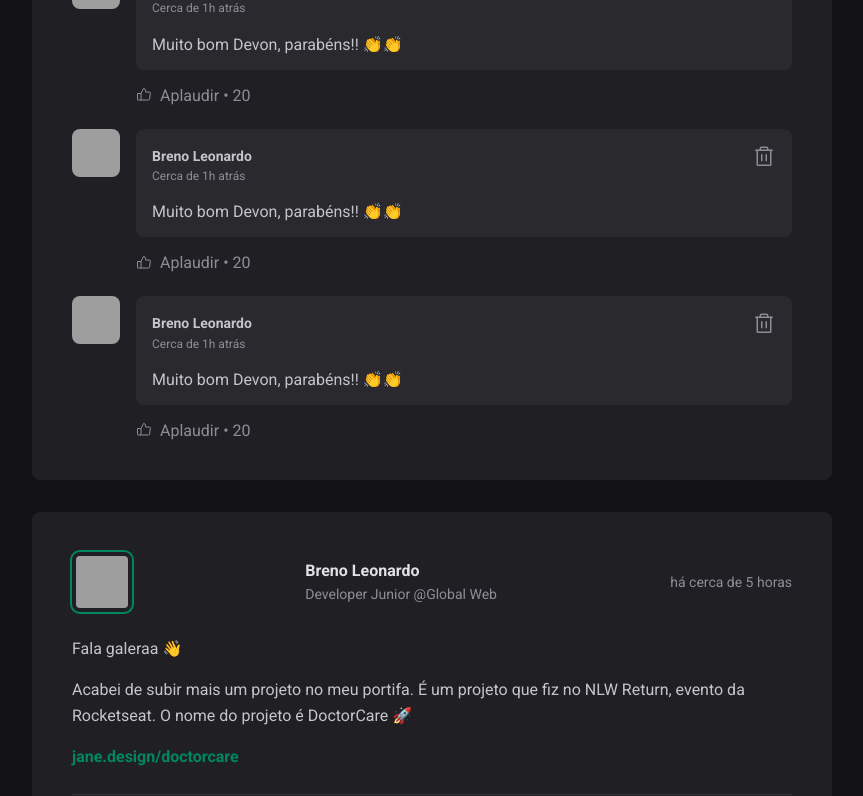
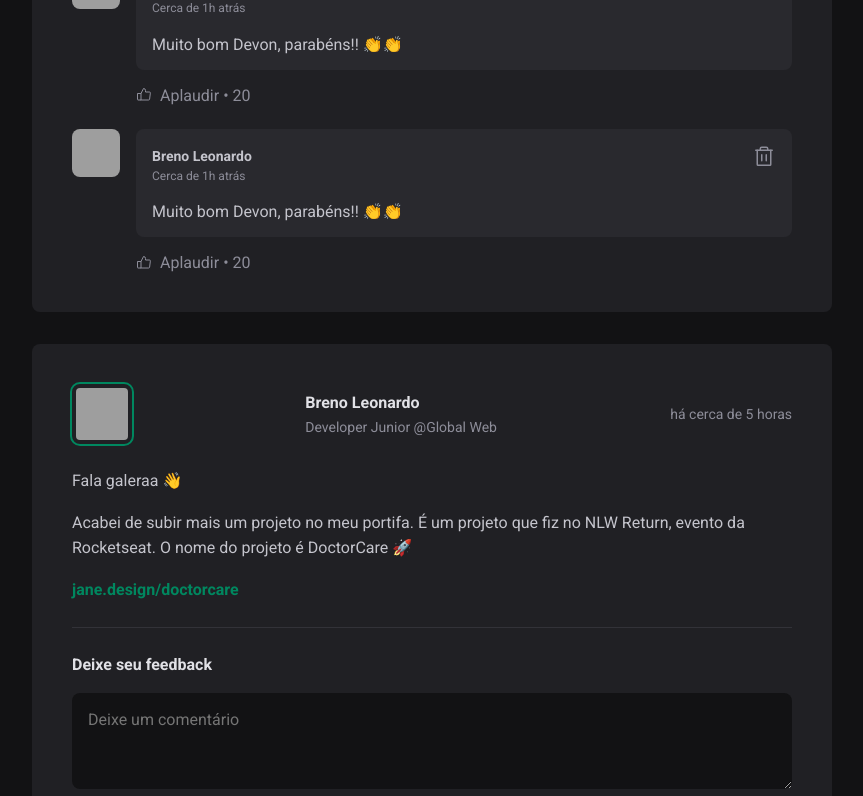
Before and after one commit to Brenobn/Feed-Time, a React (Vite) app: page / in a window 1280 px wide. Shown: the part 624-1420 px from the top of the page, without its empty margins (352-1215 px from the left). Built offline with nearby package versions, Linux system fonts and the light colour scheme; grey boxes are pictures that could not be loaded.

Commit message:
Importing useState and creating a state for comments, passing it to the form using onSubmit

```diff
--- a/src/components/Post.jsx
+++ b/src/components/Post.jsx
@@ -5,8 +5,14 @@
 import { Comment } from './Comment';
 
 import styles from './Post.module.css';
+import { useState } from 'react';
 
 export function Post({ author, publishedAt, content }) {
+  const [comments, setComments] = useState([
+    1,
+    2,
+  ])
+
   const publishedDateFormatted = format(publishedAt, "d 'de' LLLL 'às' HH:mm'h'", {
     locale: ptBR,
   })
@@ -15,6 +21,12 @@
     locale: ptBR,
     addSuffix: true,
   })
+
+  function handleCreateNewComment() {
+    event.preventDefault()
+
+    setComments([...comments, comments.length + 1]);
+  }
 
   return(
     <article className={styles.post}>
@@ -42,7 +54,7 @@
         })}
       </div>
 
-      <form className={styles.commentForm}>
+      <form onSubmit={handleCreateNewComment} className={styles.commentForm}>
         <strong>Deixe seu feedback</strong>
 
         <textarea
@@ -55,9 +67,9 @@
       </form>
 
       <div className={styles.commentList}>
-        <Comment />
-        <Comment />
-        <Comment />
+        {comments.map(comment => {
+          return <Comment />
+        })}
       </div>
     </article>
   );
```
